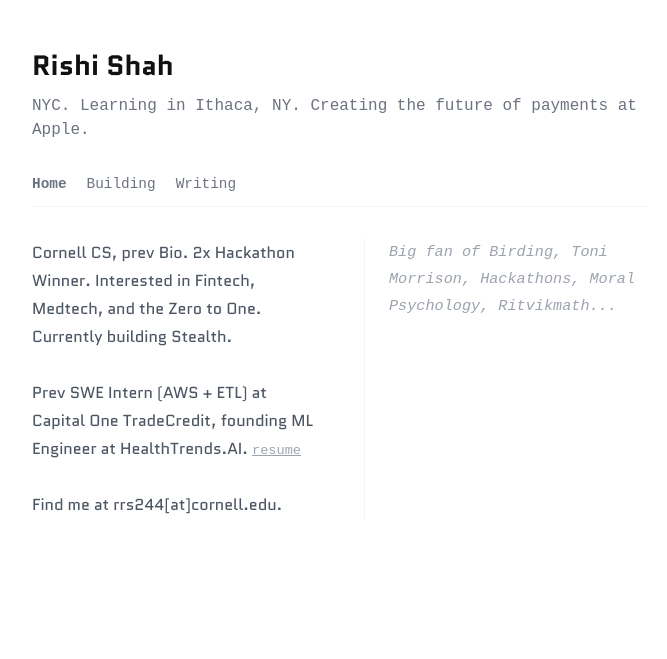
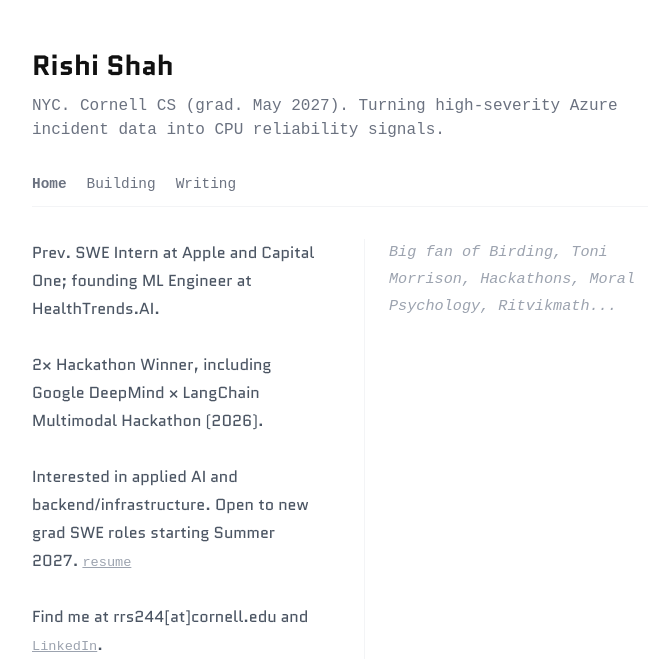
Before and after one commit to rishis123/rishishah, a Jekyll site: the page index.html, which Jekyll copies as it is, in a window 1280 px wide, cut to the strip 454-1113 px from the top of the page. Shown: the whole strip, without its empty margins (300-967 px from the left). Built offline with Jekyll 4.4.1, drawn with Linux system fonts in a browser that asks for light colours; nearby versions of some CDN libraries; before the commit the page ends 973 px from its top, so only the background shows below that.

Commit message:
Update portfolio headline and experience

```diff
--- a/index.html
+++ b/index.html
@@ -42,7 +42,7 @@
         <header style="margin-bottom: 32px;">
             <h1 style="font-size: 1.75rem; font-weight: 700; color: #111; margin-bottom: 8px;">Rishi Shah</h1>
             <p style="font-size: 1rem; color: #6b7280; font-family: monospace;">
-                NYC. Learning in Ithaca, NY. Creating the future of payments at Apple.
+                NYC. Cornell CS (grad. May 2027). Turning high-severity Azure incident data into CPU reliability signals.
             </p>
         </header>
 
@@ -57,14 +57,15 @@
             <section id="main-section">
                 <div id="Home" class="tab-content">
                     <p style="font-size: 1rem; line-height: 1.75; color: #4b5563;">
-                        Cornell CS, prev Bio. 2x Hackathon Winner. Interested in Fintech, Medtech, and the Zero to One.
-                        Currently building Stealth.
+                        Prev. SWE Intern at Apple and Capital One; founding ML Engineer at HealthTrends.AI.
                         <br><br>
-                        Prev SWE Intern (AWS + ETL) at Capital One TradeCredit, founding ML Engineer at HealthTrends.AI.
+                        2&times; Hackathon Winner, including Google DeepMind &times; LangChain Multimodal Hackathon (2026).
+                        <br><br>
+                        Interested in applied AI and backend/infrastructure. Open to new grad SWE roles starting Summer 2027.
                         <a href="pdfs/Shah_Rishi.pdf" style="font-size: 0.85rem; font-family: monospace; color: #9ca3af; text-decoration: underline;">resume</a>
 
                         <br><br>
-                        Find me at rrs244[at]cornell.edu.
+                        Find me at rrs244[at]cornell.edu and <a href="https://www.linkedin.com/in/rishi-shah123/" style="font-size: 0.85rem; font-family: monospace; color: #9ca3af; text-decoration: underline;">LinkedIn</a>.
                     </p>
                 </div>
 
@@ -168,8 +169,8 @@
                 <div id="Writing" class="tab-content" style="display:none">
                     <ul style="list-style: none; padding: 0; display: grid; grid-template-columns: 1fr 1fr; gap: 24px 32px;">
                         <li>
-                            <p style="font-size: 1rem; font-weight: 700; color: #111;">My First Article</p>
-                            <p style="font-size: 0.9rem; color: #9ca3af; margin-top: 4px;">Test article</p>
+                            <p style="font-size: 1rem; font-weight: 700; color: #111;">About Me</p>
+                            <p style="font-size: 0.9rem; color: #9ca3af; margin-top: 4px;">My First Article</p>
                             <div style="display: flex; gap: 12px; margin-top: 6px;">
                                 <a href="blog/how-i-built-penguin/" style="font-size: 0.85rem; font-family: monospace; color: #9ca3af; text-decoration: underline;">read</a>
                             </div>
```
Also changed, not shown: _posts/2026-08-02-how-i-built-penguin.md (+1 -1 lines).
